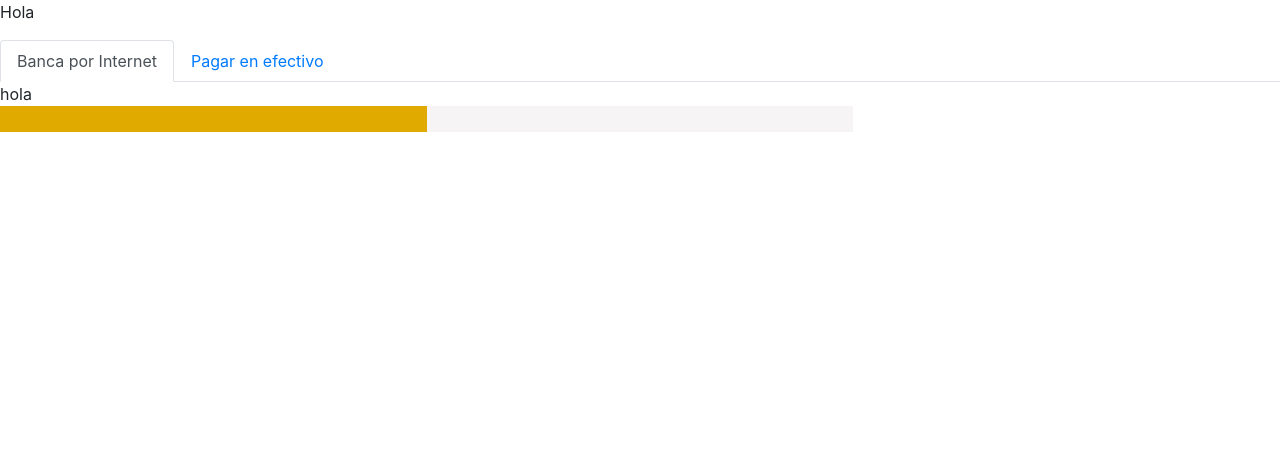
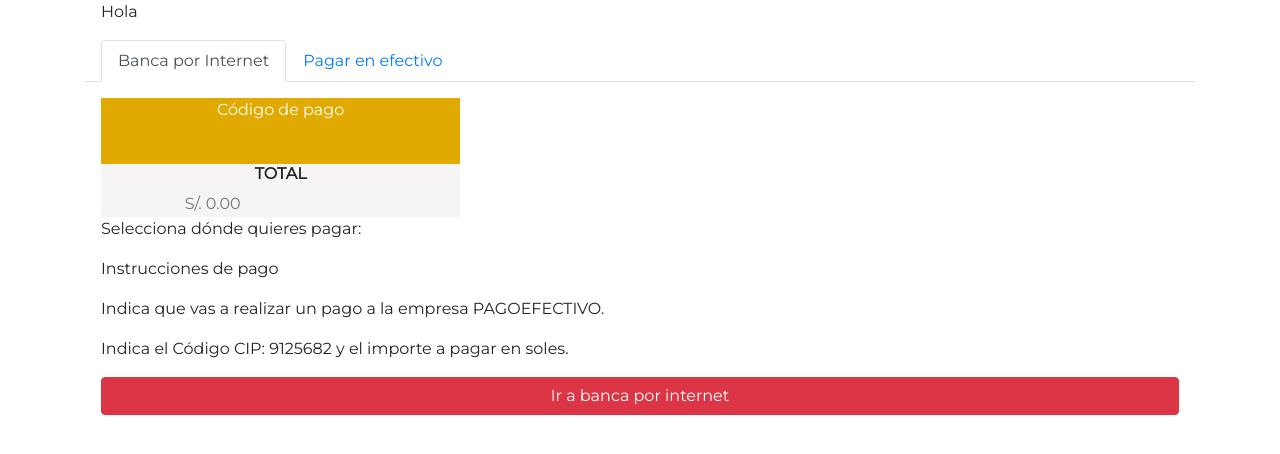
Before and after one commit to AndreaChumioque/redbus, a React app: page / in a window 1280 px wide. Built offline with nearby package versions, Linux system fonts and the light colour scheme.

Commit message:
ingresando contenido

```diff
--- a/public/css/main.css
+++ b/public/css/main.css
@@ -1,5 +1,15 @@
+* {
+  font-family: 'Montserrat', sans-serif;
+}
+
+/* Helpers */
+.text-white {
+  color: #fff;
+}
+
 .subcontainer_input_PaymentCode{
   background-color: #e0aa00;
+  color: #fff;
 }
 .subcontainer_input_MoneyInput{
   background-color:#f6f4f4;
@@ -7,6 +17,9 @@
 
 #payment-info {
   text-align: center;
+  /* border-radius: 5px;
+  overflow: hidden;
+  height: 10vh; */
 }
 
 #payment-info input {
@@ -16,5 +29,5 @@
 
 #payment-info input:focus {
   outline: 0;
-  border-bottom: 2px solid grey;
+  border-bottom: 2px solid #fff;
 }
--- a/src/components/Header.js
+++ b/src/components/Header.js
@@ -1,13 +1,9 @@
 import React from 'react'
 
-const Header = () => {
+const Header = () => (
+  <header className="container">
+    <p className="mx-3">Hola</p>
+  </header>
+)
 
-  return (
-    <div>
-      <p>Hola</p>
-    </div>
-  )
-
-}
-
-export default Header;
+export default Header
--- a/src/components/Main.js
+++ b/src/components/Main.js
@@ -8,34 +8,24 @@ const data = {
   ],
   paymentCode: '',
   totalAmount: 0,
-  activeTab: 'internet'
+  defaultTab: 'internet'
 }
 
 const Main = () => {
   return (
-    <section>
+    <section className="container">
       <ul className="nav nav-tabs">
-        <li className="nav-item">
+        <li className="nav-item ml-3">
           <a className="nav-link active" id="internet-tab" data-toggle="tab" href="#internet" role="tab" aria-selected="true">Banca por Internet</a>
         </li>
         <li className="nav-item">
           <a className="nav-link" id="cash-tab" data-toggle="tab" href="#cash" role="tab" aria-controls="profile" aria-selected="false">Pagar en efectivo</a>
         </li>
       </ul>
-      {/* <div>
-        <PaymentCode />
-        <MoneyInput />
-      <div className=' flex container_input row border-0 rounded'>
-        <PaymentCode />
-        <MoneyInput />
-        <div className=' align-center subcontainer_input col-4 col-md-4'>
-          <p className='border'>Texto</p>
-        </div>
-      </div>
-      </div> */}
-      <div className="tab-content">
+      <div className="tab-content p-3">
         {data.tabs.map(tab =>
-          <TabContent key={tab.id} activeTab={data.activeTab} id={tab.id} content={tab.content} />
+          // <TabContent key={tab.id} activeTab={data.activeTab} id={tab.id} content={tab.content} />
+          <TabContent key={tab.id} {...tab} defaultTab={data.defaultTab} />
         )}
       </div>
     </section>
@@ -43,4 +33,4 @@ const Main = () => {
 
 }
 
-export default Main;
+export default Main
--- a/src/components/MoneyInput.js
+++ b/src/components/MoneyInput.js
@@ -1,8 +1,9 @@
 import React from 'react'
 
 const MoneyInput = () => (
-  <div className="align-center subcontainer_input_MoneyInput col-4 col-md-4">
-    <input type="text" />
+  <div className="subcontainer_input_MoneyInput col-4 col-md-4">
+    <h6 className="text-uppercase font-weight-bold">Total</h6>
+    <input type="text" placeholder="S/. 0.00"/>
   </div>
 )
 
--- a/src/components/PaymentCode.js
+++ b/src/components/PaymentCode.js
@@ -1,13 +1,10 @@
 import React from 'react'
 
-const PaymentCode = () => {
-  return (
-    <div className="align-center subcontainer_input_PaymentCode col-4 col-md-4">
-      <input className="input-nav code" type="text" />
-    </div>
-  )
-}
-
-
+const PaymentCode = () => (
+  <div className="subcontainer_input_PaymentCode col-4 col-md-4">
+    <p>Código de pago</p>
+    <input className="input-nav code" type="text" />
+  </div>
+)
 
 export default PaymentCode
--- a/src/components/TabContent.js
+++ b/src/components/TabContent.js
@@ -2,13 +2,22 @@ import React from 'react'
 import PaymentCode  from './PaymentCode'
 import MoneyInput from './MoneyInput'
 
-const TabContent = ({ activeTab, id, content }) => (
-  <div className={activeTab === id ? 'tab-pane fade show active' : 'tab-pane fade' } id={id} role="tabpanel">
-    {content}
-    <div id="payment-info" className="d-flex align-items-center">
+const TabContent = ({ defaultTab, id }) => (
+  <div className={defaultTab === id ? 'tab-pane fade show active' : 'tab-pane fade' } id={id} role="tabpanel">
+    <div id="payment-info" className="">
       <PaymentCode />
       <MoneyInput />
     </div>
+    <p>Selecciona dónde quieres pagar:</p>
+    <div>
+      {/* Carrusel */}
+    </div>
+    <p>Instrucciones de pago</p>
+    <p>Indica que vas a realizar un pago a la empresa PAGOEFECTIVO.</p>
+    <p>Indica el Código CIP: 9125682 y el importe a pagar en soles.</p>
+    <a className="btn btn-danger w-100 text-white">
+      {id === 'internet' ? 'Ir a banca por internet' : 'Encuentra tu punto de pago'}
+    </a>
   </div>
 )
 
```
